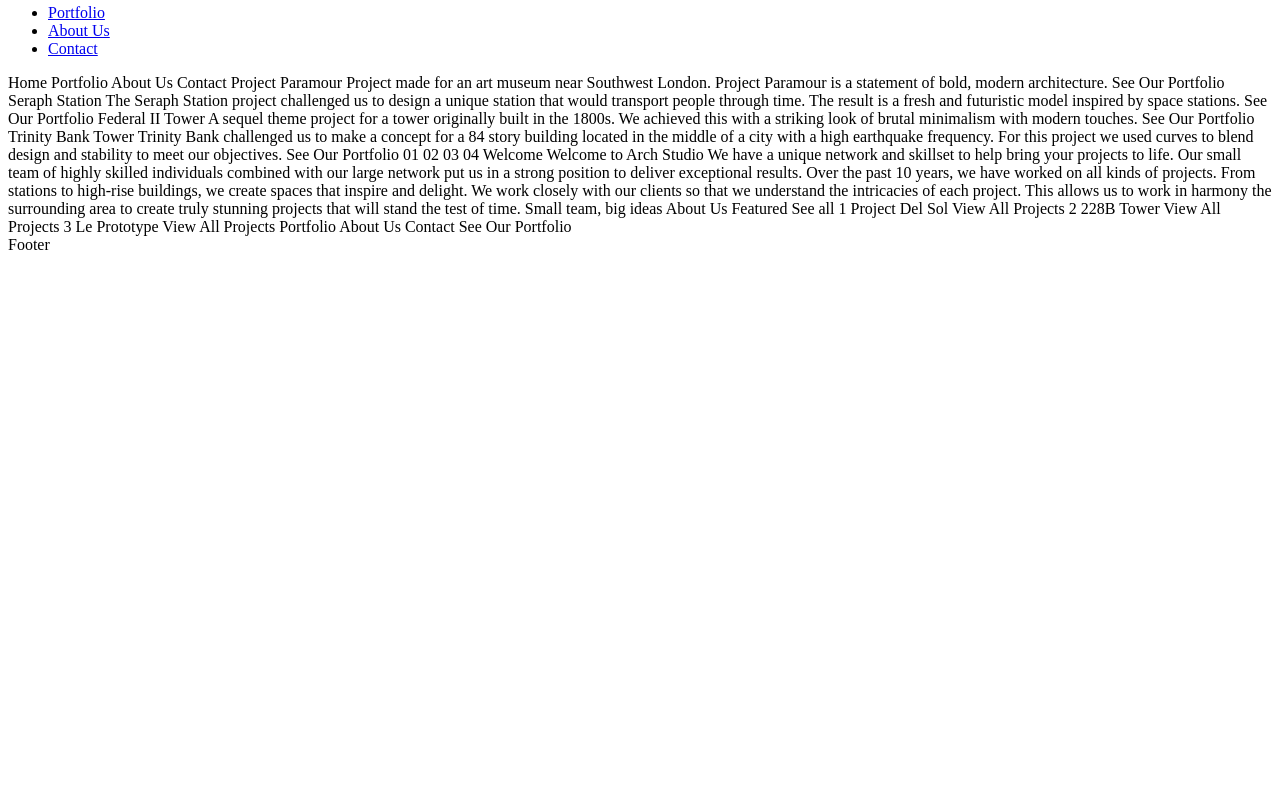
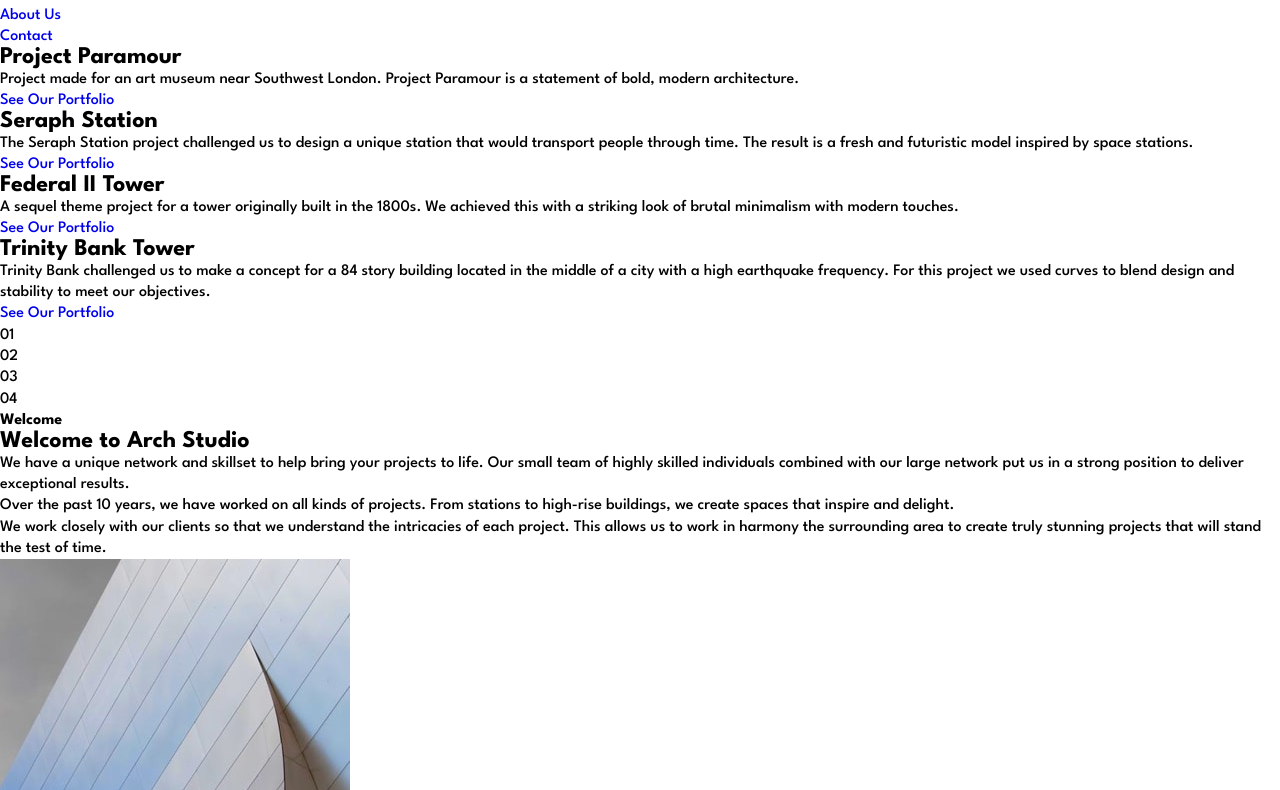
Before and after one commit to KingJosephI/arch-studio, a Gatsby site: page / in a window 1280 px wide. Shown: the part 64-854 px from the top of the page. Before the commit the page ends 800 px from the top, so only its background shows below. Built offline with nearby package versions, Linux system fonts and the light colour scheme; Gatsby itself is replaced by a stand-in of ours.

Commit message:
chore: add basic sass files for better style architecture

```diff
--- a/src/common/Layout/Footer/Footer.tsx
+++ b/src/common/Layout/Footer/Footer.tsx
@@ -1,7 +1,27 @@
+import { Link } from 'gatsby';
 import React from 'react';
+import logo from '../../../images/logo.svg';
 
 const Footer = () => {
-  return <div>Footer</div>;
+  return (
+    <footer>
+      <img src={logo} alt="Logo" />
+      <ul>
+        <li>
+          <Link to="/portfolio">Portfolio</Link>
+        </li>
+        <li>
+          <Link to="/about">About Us</Link>
+        </li>
+        <li>
+          <Link to="/contact">Contact</Link>
+        </li>
+        <li>
+          <Link to="/portfolio">See Our Portfolio</Link>
+        </li>
+      </ul>
+    </footer>
+  );
 };
 
 export default Footer;
--- a/src/common/Layout/Header/Header.scss
+++ b/src/common/Layout/Header/Header.scss
@@ -0,0 +1 @@
+@use '../../../styles/' as *;
--- a/src/pages/index.tsx
+++ b/src/pages/index.tsx
@@ -1,33 +1,144 @@
 import * as React from 'react';
-import type { HeadFC, PageProps } from 'gatsby';
+import { HeadFC, Link, PageProps } from 'gatsby';
+import welcomeImage from '../images/home/desktop/image-welcome.jpg';
+import delsolImage from '../images/portfolio/desktop/image-del-sol.jpg';
+import prototypeImage from '../images/portfolio/desktop/image-prototype.jpg';
+import tower228bImage from '../images/portfolio/desktop/image-228b.jpg';
 import { Layout } from '../common';
 
 const IndexPage: React.FC<PageProps> = () => {
   return (
     <Layout>
-      Home Portfolio About Us Contact Project Paramour Project made for an art
-      museum near Southwest London. Project Paramour is a statement of bold,
-      modern architecture. See Our Portfolio Seraph Station The Seraph Station
-      project challenged us to design a unique station that would transport
-      people through time. The result is a fresh and futuristic model inspired
-      by space stations. See Our Portfolio Federal II Tower A sequel theme
-      project for a tower originally built in the 1800s. We achieved this with a
-      striking look of brutal minimalism with modern touches. See Our Portfolio
-      Trinity Bank Tower Trinity Bank challenged us to make a concept for a 84
-      story building located in the middle of a city with a high earthquake
-      frequency. For this project we used curves to blend design and stability
-      to meet our objectives. See Our Portfolio 01 02 03 04 Welcome Welcome to
-      Arch Studio We have a unique network and skillset to help bring your
-      projects to life. Our small team of highly skilled individuals combined
-      with our large network put us in a strong position to deliver exceptional
-      results. Over the past 10 years, we have worked on all kinds of projects.
-      From stations to high-rise buildings, we create spaces that inspire and
-      delight. We work closely with our clients so that we understand the
-      intricacies of each project. This allows us to work in harmony the
-      surrounding area to create truly stunning projects that will stand the
-      test of time. Small team, big ideas About Us Featured See all 1 Project
-      Del Sol View All Projects 2 228B Tower View All Projects 3 Le Prototype
-      View All Projects Portfolio About Us Contact See Our Portfolio
+      <section className="hero">
+        <div className="hero__slide first">
+          <h1 className="hero__title">Project Paramour</h1>
+          <p className="hero__description">
+            Project made for an art museum near Southwest London. Project
+            Paramour is a statement of bold, modern architecture.
+          </p>
+          <a className="hero__button" href="#!">
+            See Our Portfolio
+          </a>
+        </div>
+        <div className="hero__slide second">
+          <h1 className="hero__title">Seraph Station</h1>
+          <p className="hero__description">
+            The Seraph Station project challenged us to design a unique station
+            that would transport people through time. The result is a fresh and
+            futuristic model inspired by space stations.
+          </p>
+          <a className="hero__button" href="#!">
+            See Our Portfolio
+          </a>
+        </div>
+
+        <div className="hero__slide third">
+          <h1 className="hero__title">Federal II Tower</h1>
+          <p className="hero__description">
+            A sequel theme project for a tower originally built in the 1800s. We
+            achieved this with a striking look of brutal minimalism with modern
+            touches.
+          </p>
+          <a className="hero__button" href="#!">
+            See Our Portfolio
+          </a>
+        </div>
+
+        <div className="hero__slide second">
+          <h1 className="hero__title">Trinity Bank Tower</h1>
+          <p className="hero__description">
+            Trinity Bank challenged us to make a concept for a 84 story building
+            located in the middle of a city with a high earthquake frequency.
+            For this project we used curves to blend design and stability to
+            meet our objectives.
+          </p>
+          <a className="hero__button" href="#!">
+            See Our Portfolio
+          </a>
+        </div>
+
+        <ul className="hero__numbers">
+          <li className="hero__number">01</li>
+          <li className="hero__number">02</li>
+          <li className="hero__number">03</li>
+          <li className="hero__number">04</li>
+        </ul>
+      </section>
+      <section>
+        <strong>Welcome</strong>
+        <div>
+          <h1>Welcome to Arch Studio</h1>
+          <p>
+            We have a unique network and skillset to help bring your projects to
+            life. Our small team of highly skilled individuals combined with our
+            large network put us in a strong position to deliver exceptional
+            results.
+          </p>
+          <p>
+            Over the past 10 years, we have worked on all kinds of projects.
+            From stations to high-rise buildings, we create spaces that inspire
+            and delight.
+          </p>
+          <p>
+            We work closely with our clients so that we understand the
+            intricacies of each project. This allows us to work in harmony the
+            surrounding area to create truly stunning projects that will stand
+            the test of time.
+          </p>
+        </div>
+        <img src={welcomeImage} alt="Welcome illustration" />
+      </section>
+      <section>
+        <h2>Small team, big ideas</h2>
+        <Link to="/about">About Us</Link>
+      </section>
+      <section>
+        <h1>Featured</h1>
+        <Link to="/portfolio">See all</Link>
+
+        <section>
+          <article>
+            <picture>
+              <source />
+              <source />
+              <img src={delsolImage} alt="" />
+            </picture>
+            <strong>1</strong>
+            <div>
+              <h2>Project Del Sol</h2>
+              <Link to="/portfolio">View All Projects</Link>
+            </div>
+          </article>
+
+          <article>
+            <picture>
+              <source />
+              <source />
+              <img src={tower228bImage} alt="" />
+            </picture>
+            <strong>2</strong>
+            <div>
+              <h2>228B Tower</h2>
+              <Link to="/portfolio">View All Projects</Link>
+            </div>
+          </article>
+
+          <article>
+            <picture>
+              <source />
+              <source />
+              <img src={prototypeImage} alt="" />
+            </picture>
+            <div>
+              <strong>3</strong>
+              <div>
+                <h2>Le Prototype</h2>
+                <Link to="/portfolio">View All Projects</Link>
+              </div>
+            </div>
+          </article>
+        </section>
+      </section>
     </Layout>
   );
 };
--- /dev/null
+++ b/src/styles/_functions.scss
@@ -0,0 +1,5 @@
+@use 'sass:math';
+
+@function rem($pixels, $font: 18) {
+  @return (math.div($pixels, $font)) * 1rem;
+}
--- /dev/null
+++ b/src/styles/_index.scss
@@ -0,0 +1,3 @@
+@forward './reset';
+@forward './functions';
+@forward './typography';
--- /dev/null
+++ b/src/styles/_reset.scss
@@ -0,0 +1,25 @@
+@use './functions' as *;
+@use './typography' as *;
+
+*,
+*::before,
+*::after {
+  margin: 0;
+  padding: 0;
+  box-sizing: border-box;
+}
+
+body {
+  font-family: 'League Spartan', sans-serif;
+  font-size: rem(18);
+  line-height: rem(24);
+  font-weight: 500;
+}
+
+a {
+  text-decoration: none;
+}
+
+li {
+  list-style: none;
+}
--- /dev/null
+++ b/src/styles/_typography.scss
@@ -0,0 +1 @@
+@import url('https://fonts.googleapis.com/css2?family=League+Spartan:wght@100;200;300;400;500;600;700;800;900&display=swap');
```
